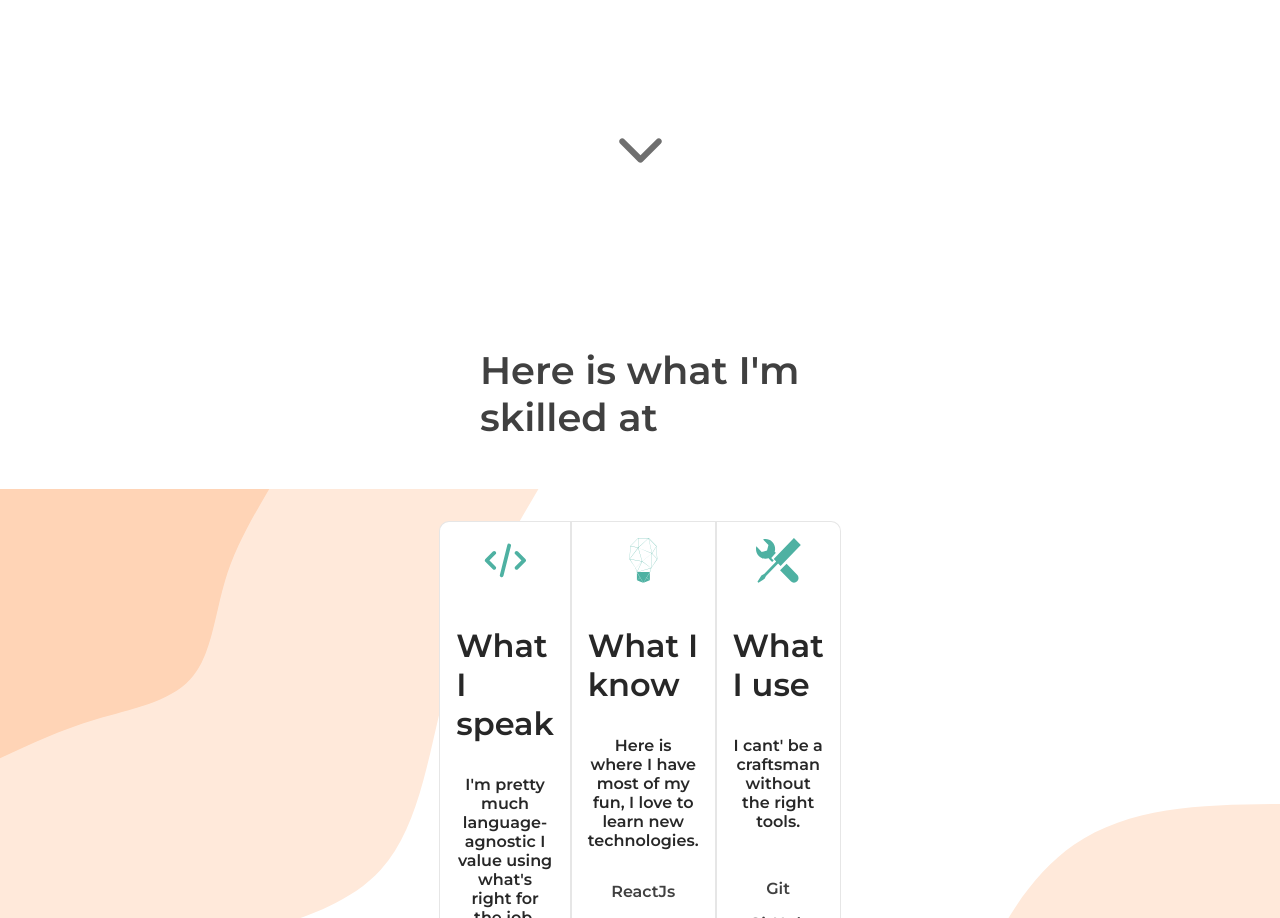
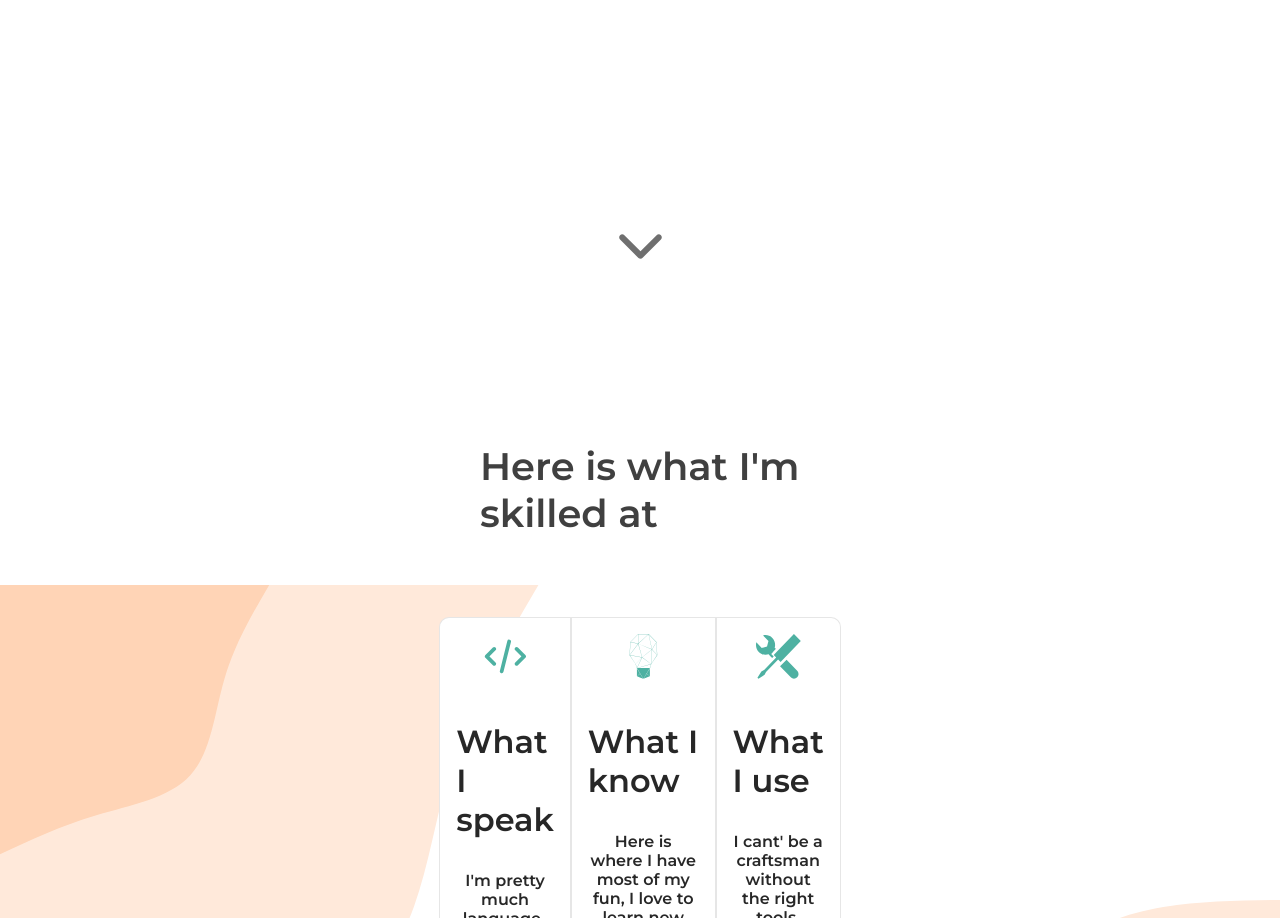
Before and after one commit to dndanli/dndanli-portfolio-v2, a React (Create React App) app in the folder dndanli-portfolio/: page / in a window 1280 px wide. Shown: the part 873-1791 px from the top of the page. Built offline with nearby package versions, Linux system fonts and the light colour scheme.

Commit message:
updated margins

```diff
--- a/dndanli-portfolio/src/Components/ArrowDownContainer/ArrowDown.style.ts
+++ b/dndanli-portfolio/src/Components/ArrowDownContainer/ArrowDown.style.ts
@@ -3,7 +3,7 @@ import ArrowDown from "./ArrowDown";
 const StyledArrowDown = styled(ArrowDown)`
   display: flex;
   justify-content: center;
-  margin-top: 6rem;
+  margin-top: 12rem;
   margin-bottom: 8rem;
   cursor: pointer;
 
```
